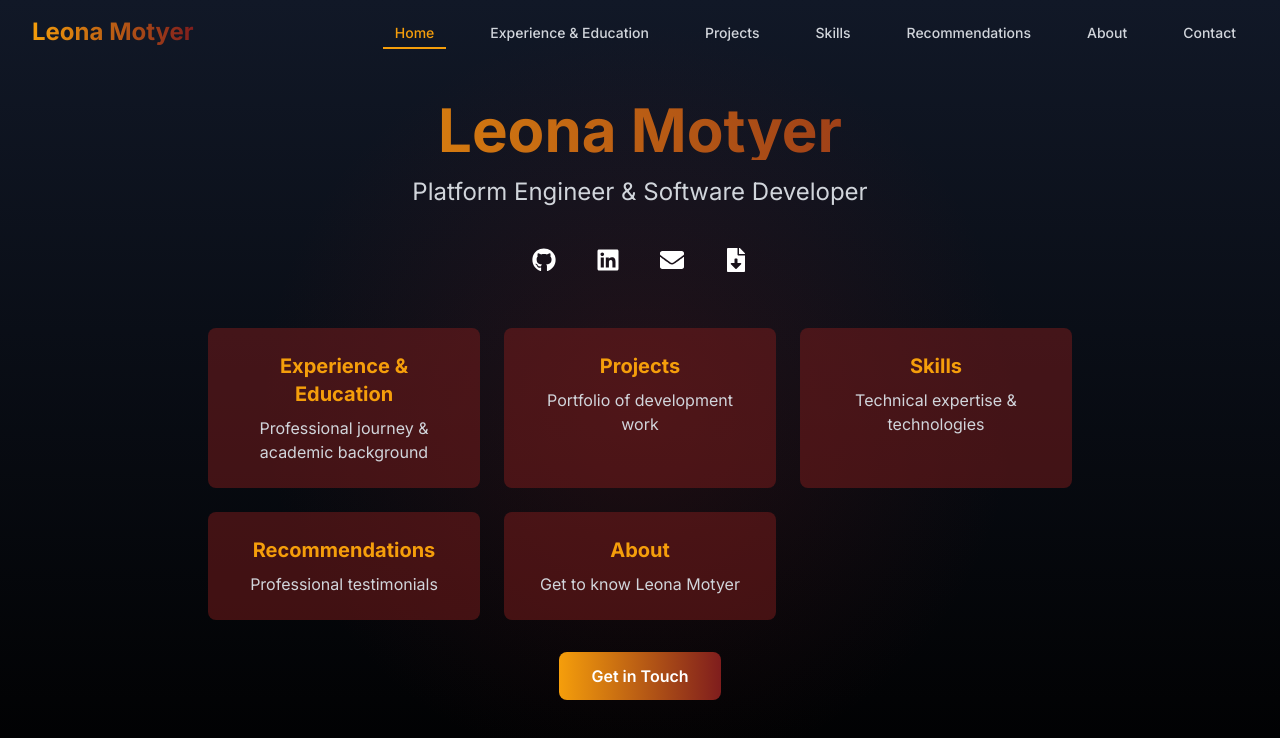
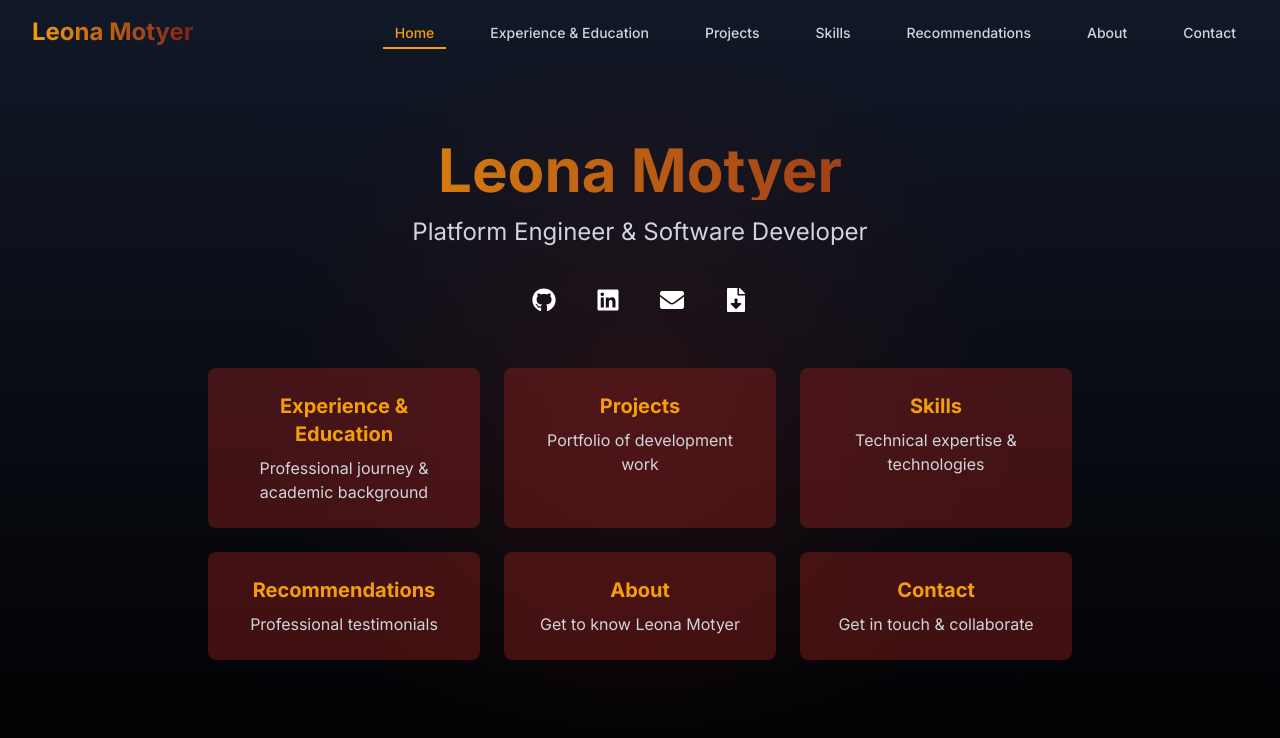
Before and after one commit to leonamotyer/resume, a Next.js app: page / in a window 1280 px wide. Shown: the top 738 px of the page. Built offline with nearby package versions, Linux system fonts and the light colour scheme.

Commit message:
changed contact button

```diff
--- a/app/page.tsx
+++ b/app/page.tsx
@@ -135,19 +135,17 @@ export default function Home() {
                 <p className="text-sm sm:text-base text-gray-300">Get to know Leona Motyer</p>
               </Link>
             </motion.div>
+
+            <motion.div
+              whileHover={{ scale: 1.05 }}
+              className="bg-red-900/50 rounded-lg p-4 sm:p-6 hover:bg-red-900/70 transition-colors"
+            >
+              <Link href="/contact" className="block">
+                <h3 className="text-lg sm:text-xl font-bold text-amber-500 mb-2">Contact</h3>
+                <p className="text-sm sm:text-base text-gray-300">Get in touch & collaborate</p>
+              </Link>
+            </motion.div>
           </div>
-
-          <motion.div
-            whileHover={{ scale: 1.05 }}
-            className="mt-8 px-4"
-          >
-            <Link
-              href="/contact"
-              className="inline-block px-6 sm:px-8 py-3 bg-gradient-to-r from-amber-500 to-red-900 text-white font-semibold rounded-lg hover:from-amber-600 hover:to-red-800 transition-all duration-300 text-sm sm:text-base"
-            >
-              Get in Touch
-            </Link>
-          </motion.div>
         </motion.div>
         <div className="absolute inset-0 bg-[radial-gradient(circle_at_center,_var(--tw-gradient-stops))] from-red-900/20 via-transparent to-transparent" />
       </section>
```
